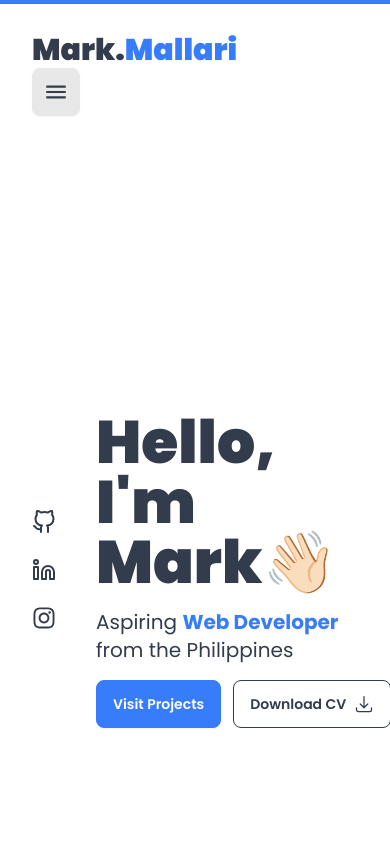
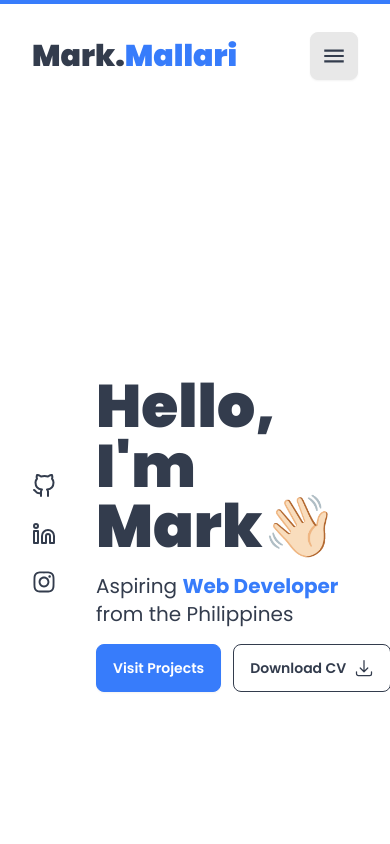
Before and after one commit to MarkMallari16/portfolio-website, a React (Vite) app: page / in a window 390 px wide. Shown: the top 844 px of the page. Built offline with nearby package versions, Linux system fonts and the light colour scheme.

Commit message:
fix navbar

```diff
--- a/src/components/About.jsx
+++ b/src/components/About.jsx
@@ -18,7 +18,7 @@ function About({ contactRef }) {
   }
   return (
     <div className='py-20 px-6 lg:px-0 '>
-      <div className='grid grid-cols-1 lg:grid-cols-2   mx-auto lg:gap-32'>
+      <div className='grid grid-cols-1 lg:grid-cols-2   mx-auto lg:gap-40'>
         <motion.div className=''
           initial="hidden"
           whileInView="visible"
--- a/src/components/NavBar.jsx
+++ b/src/components/NavBar.jsx
@@ -8,13 +8,13 @@ function NavBar({ homeRef, aboutRef, skillsRef, projectsRef, contactRef, scrollI
   const { theme, toggleTheme } = useTheme();
 
   const toggleMenu = () => {
-    setIsMenuOpen((prevMenu) => setIsMenuOpen(!prevMenu));
+    setIsMenuOpen(!isMenuOpen);
   };
-  console.log(isMenuOpen);
+
   return (
-    <nav
-    >
+    <nav>
       <div className='navbar py-8 px-8 lg:px-0  flex flex-col lg:flex-row  lg:justify-between items-start lg:items-center '>
+        <div className='flex justify-between w-full lg:w-auto'>
           <motion.a className='text-3xl font-black cursor-pointer '
             onClick={() => scrollIntoSection(homeRef)}
             initial={{ y: -10, opacity: 0 }}
@@ -23,17 +23,23 @@ function NavBar({ homeRef, aboutRef, skillsRef, projectsRef, contactRef, scrollI
             viewport={{ once: true }}>
             Mark.<span className='text-secondary'>Mallari</span>
           </motion.a>
-        <label className="btn btn-square swap swap-rotate lg:hidden" onClick={toggleMenu}>
-          <input type="checkbox" />
+
+          <div >
+            <label className="btn btn-square swap swap-rotate lg:hidden">
+              <input type="checkbox" checked={isMenuOpen} onClick={toggleMenu} />
 
               {/* hamburger icon */}
-          <svg className="swap-off fill-current" xmlns="http://www.w3.org/2000/svg" width="26" height="26" viewBox="0 0 512 512"><path d="M64,384H448V341.33H64Zm0-106.67H448V234.67H64ZM64,128v42.67H448V128Z" /></svg>
+              <svg className={`swap-off fill-current`} xmlns="http://www.w3.org/2000/svg" width="26" height="26" viewBox="0 0 512 512"><path d="M64,384H448V341.33H64Zm0-106.67H448V234.67H64ZM64,128v42.67H448V128Z" /></svg>
 
               {/* close icon */}
-          <svg className="swap-on fill-current" xmlns="http://www.w3.org/2000/svg" width="26" height="26" viewBox="0 0 512 512"><polygon points="400 145.49 366.51 112 256 222.51 145.49 112 112 145.49 222.51 256 112 366.51 145.49 400 256 289.49 366.51 400 400 366.51 289.49 256 400 145.49" /></svg>
+              <svg className={`swap-on fill-current`} xmlns="http://www.w3.org/2000/svg" width="26" height="26" viewBox="0 0 512 512"><polygon points="400 145.49 366.51 112 256 222.51 145.49 112 112 145.49 222.51 256 112 366.51 145.49 400 256 289.49 366.51 400 400 366.51 289.49 256 400 145.49" /></svg>
 
             </label>
-        <ul className={`lg:flex flex-col lg:flex-row lg:items-center gap-16 ${isMenuOpen ? 'flex' : 'hidden'}`} >
+          </div>
+        </div>
+        {/*Hamburger Menu*/}
+
+        <ul className={`lg:flex items-center py-10 lg:py-0 lg:flex-row lg:items-center gap-16 ${isMenuOpen ? 'flex' : 'hidden'}`} >
           <li>
             <a href='#home' onClick={() => scrollIntoSection(homeRef)} >
               <svg xmlns="http://www.w3.org/2000/svg" viewBox="0 0 24 24" fill="currentColor" className="size-6">
@@ -80,12 +86,7 @@ function NavBar({ homeRef, aboutRef, skillsRef, projectsRef, contactRef, scrollI
 
             </a>
           </li>
-
-
-
-
         </ul>
-
         <div className='hidden lg:block'>
           {theme === 'emerald' ? (
             <motion.div
--- a/src/components/ScrollBtn.jsx
+++ b/src/components/ScrollBtn.jsx
@@ -29,7 +29,7 @@ function ScrollBtn() {
             initial={{ opacity: 0, y: 0 }}
             animate={{ opacity: scrollVisible ? 1 : 0, y: scrollVisible ? -20 : 0 }}
             transition={{ duration: 0.2, delay: 0.1, ease: 'easeInOut' }} className={`fixed bottom-0 right-0 me-10 mb-10`}>
-            <button onClick={scrollToTop} className="btn btn-secondary text-white px-3">
+            <button onClick={scrollToTop} className="btn btn-secondary  px-3">
                 <svg xmlns="http://www.w3.org/2000/svg" viewBox="0 0 24 24" fill="currentColor" className="size-6">
                     <path fillRule="evenodd" d="M11.47 2.47a.75.75 0 0 1 1.06 0l7.5 7.5a.75.75 0 1 1-1.06 1.06l-6.22-6.22V21a.75.75 0 0 1-1.5 0V4.81l-6.22 6.22a.75.75 0 1 1-1.06-1.06l7.5-7.5Z" clipRule="evenodd" />
                 </svg>
```
Lines whose indentation alone changed are shown as unchanged.
